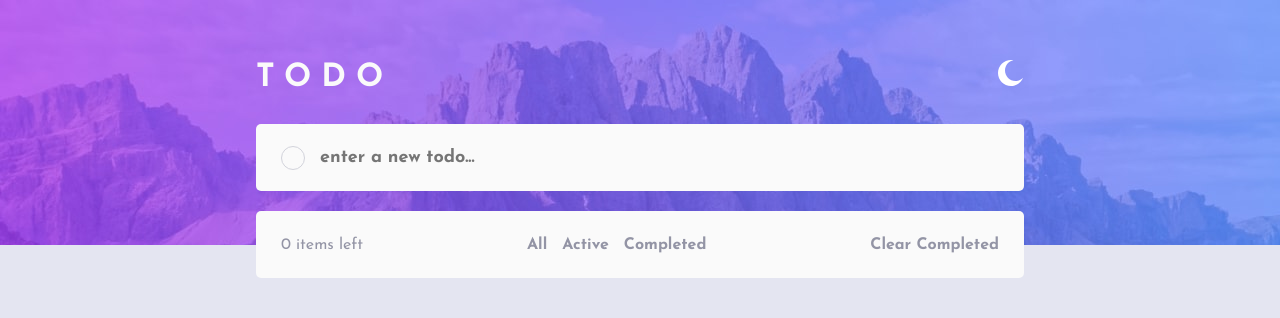
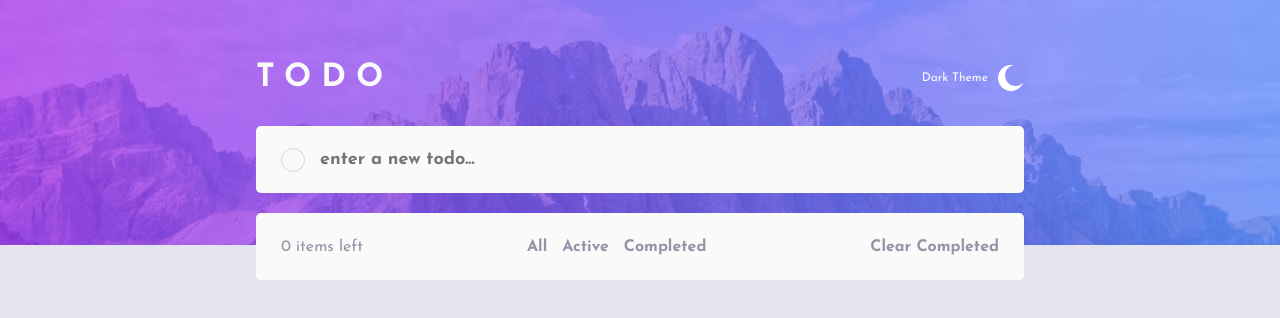
Before and after one commit to nysezgin/to-do-list, a React (Create React App) app: page / in a window 1280 px wide. Shown: the top 318 px of the page. Built offline with nearby package versions, Linux system fonts and the light colour scheme.

Commit message:
dark theme added

```diff
--- a/src/App.js
+++ b/src/App.js
@@ -1,12 +1,35 @@
 import "./reset.css";
 import "./App.scss";
+import {useState, useEffect} from "react"
 import Header from "./components/Header";
 import Main from "./components/Main";
 
+const getStorageTheme = () => {
+  let theme = "light-theme";
+  if (localStorage.getItem("theme")) {
+    theme = localStorage.getItem("theme");
+  }
+  return theme;
+};
+
 function App() {
+  const [theme, setTheme] = useState(getStorageTheme());
+
+  const toggleTheme = () => {
+    if (theme === "light-theme") {
+      setTheme("dark-theme");
+    } else {
+      setTheme("light-theme");
+    }
+  };
+
+  useEffect(() => {
+    document.documentElement.className = theme;
+    localStorage.setItem("theme", theme);
+  }, [theme]);
   return (
     <div className="App">
-      <Header />
+      <Header theme={theme} toggleTheme={toggleTheme} />
       <Main />
     </div>
   );
--- a/src/App.scss
+++ b/src/App.scss
@@ -16,30 +16,34 @@
 
 //// Colors
 
+:root {
+  --clr-background: hsl(236, 33%, 92%);
+  --clr-todo-background: hsl(0, 0%, 98%);
+  --clr-text: hsl(235, 19%, 35%);
+  --background-mobile: url("./components/images/bg-mobile-light.jpg");
+  --background-desktop: url("./components/images/bg-desktop-light.jpg");
+}
+
+.dark-theme {
+  --clr-background: hsl(235, 21%, 11%);
+  --clr-todo-background: hsl(235, 24%, 19%);
+  --clr-text: hsl(236, 33%, 92%);
+  --background-mobile: url("./components/images/bg-mobile-dark.jpg");
+  --background-desktop: url("./components/images/bg-desktop-dark.jpg");
+}
+
+.light-theme {
+  --clr-background: hsl(236, 33%, 92%);
+  --clr-todo-background: hsl(0, 0%, 98%);
+  --clr-text: hsl(235, 19%, 35%);
+  --background-mobile: url("./components/images/bg-mobile-light.jpg");
+  --background-desktop: url("./components/images/bg-desktop-light.jpg");
+}
+
 // Primary
 $bright-blue: hsl(220, 98%, 61%);
-$check-background: linear-gradient(
-  to left,
-  hsl(192, 100%, 67%),
-  hsl(280, 87%, 65%)
-);
-
-// Light Theme
-$very-light-gray: hsl(0, 0%, 98%);
-$very-light-grayish-blue: hsl(236, 33%, 92%);
 $light-grayish-blue: hsl(233, 11%, 84%);
 $dark-grayish-blue: hsl(236, 9%, 61%);
-$very-dark-grayish-blue: hsl(235, 19%, 35%);
-
-// Dark Theme
-
-$very-dark-blue: hsl(235, 21%, 11%);
-$very-dark-desaturated-blue: hsl(235, 24%, 19%);
-$light-grayish-blue-2: hsl(234, 39%, 85%);
-$light-grayish-blue--hover: hsl(236, 33%, 92%);
-$dark-grayish-blue-2: hsl(234, 11%, 52%);
-$very-dark-grayish-blue-2: hsl(233, 14%, 35%);
-$very-dark-grayish-blue-3: hsl(237, 14%, 26%);
 
 // Variable
 
@@ -59,7 +63,8 @@ $border-radius-standard: 5px;
   column-gap: 15px;
   min-height: 4.2rem;
   padding: 20px 25px;
-  background-color: $very-light-gray;
+  background-color: var(--clr-todo-background);
+  transition: background-color 0.5s ease;
 }
 
 //// General
@@ -72,7 +77,8 @@ body {
   min-height: 100%;
   font-size: 1.125rem;
   font-family: "Josefin Sans", sans-serif;
-  background-color: $very-light-grayish-blue;
+  background-color: var(--clr-background);
+  transition: background-color 0.5s ease;
 }
 
 //// Header
@@ -80,17 +86,16 @@ body {
 header {
   display: flex;
   justify-content: space-between;
-  align-items: baseline;
+  align-items: center;
   padding: 60px 0 30px 0;
   margin: 0 5%;
-  font-size: 32px;
-  font-weight: 700;
-  color: $very-light-gray;
-  letter-spacing: 10px;
+  color: hsl(0, 0%, 98%);
   @include tablet {
     margin: 0 20%;
   }
 }
+
+// Header Background
 
 .header__background {
   position: absolute;
@@ -99,12 +104,52 @@ header {
   top: 0;
   left: 0;
   z-index: -1;
-  background: url("./components/images/bg-mobile-light.jpg"), $check-background;
+  background: var(--background-mobile);
   background-position: center;
   background-size: cover;
   @include tablet {
-    background: url("./components/images/bg-desktop-light.jpg");
+    background: var(--background-desktop);
   }
+}
+
+// Header Title
+
+.header__title {
+  font-size: 32px;
+  font-weight: 700;
+  letter-spacing: 10px;
+}
+
+// Header Light/Dark Theme Toggle
+
+.header__toggle-wrapper {
+  display: flex;
+  align-items: center;
+  column-gap: 10px;
+  padding: 5px 0;
+}
+
+.header__toggle-name {
+  font-size: 12px;
+}
+
+.header__toggle-image-wrapper {
+  position: relative;
+  height: 26px;
+  width: 26px;
+}
+
+.header__toggle-image {
+  position: absolute;
+  top: 0;
+  left: 0;
+  opacity: 1;
+  transition: opacity 0.5s ease;
+}
+
+.header__toggle-image--deactive {
+  opacity: 0;
+  transition: opacity 0.5s ease;
 }
 
 //// Main
@@ -138,10 +183,10 @@ main {
 
 .create-todo__icon {
   @extend %circle-icon;
-  transition: background-color 0.5s ease;
 }
 
 .create-todo__icon--active {
+  transition: background-color 0.5s ease;
   background-color: green;
 }
 
@@ -155,8 +200,8 @@ main {
 .todo {
   display: grid;
   grid-template-columns: 1.5rem auto 1.5rem;
-  color: $very-dark-grayish-blue;
-  border-bottom: 1px solid $light-grayish-blue;
+  color: var(--clr-text);
+  border-bottom: 1px solid $dark-grayish-blue;
   @extend %todo-row;
   @include desktop {
     column-gap: 25px;
@@ -165,7 +210,6 @@ main {
 
 .todo__icon {
   @extend %circle-icon;
-  transition: background-color 0.5s ease;
 }
 
 .todo__icon--completed {
@@ -212,5 +256,5 @@ main {
 }
 
 .show-todo__button:hover {
-  color: $very-dark-grayish-blue;
+  color: var(--clr-text);
 }
--- a/src/components/Header.js
+++ b/src/components/Header.js
@@ -1,14 +1,39 @@
 import React from "react";
-import moon from "./images/icon-moon.svg";
+import moonImg from "./images/icon-moon.svg";
+import sunImg from "./images/icon-sun.svg";
 
-export default function Header() {
+export default function Header({ theme, toggleTheme }) {
   return (
     <header>
-      <h1 className="header__Title">
+      <h1 className="header__title">
         <a href={"/"}>TODO</a>
       </h1>
-      <img src={moon} alt="" />
-      <div className="header__background"/>
+      <button className="header__toggle-wrapper" onClick={() => toggleTheme()}>
+        <p className="header__toggle-name">
+          {theme === "light-theme" ? "Dark Theme" : "Light Theme"}
+        </p>
+        <div className="header__toggle-image-wrapper" onClick={() => toggleTheme()}>
+          <img
+            className={
+              theme === "light-theme"
+                ? "header__toggle-image"
+                : "header__toggle-image header__toggle-image--deactive"
+            }
+            src={moonImg}
+            alt=""
+          />
+          <img
+            className={
+              theme === "dark-theme"
+                ? "header__toggle-image"
+                : "header__toggle-image header__toggle-image--deactive"
+            }
+            src={sunImg}
+            alt=""
+          />
+        </div>
+      </button>
+      <div className="header__background" />
     </header>
   );
 }
```
